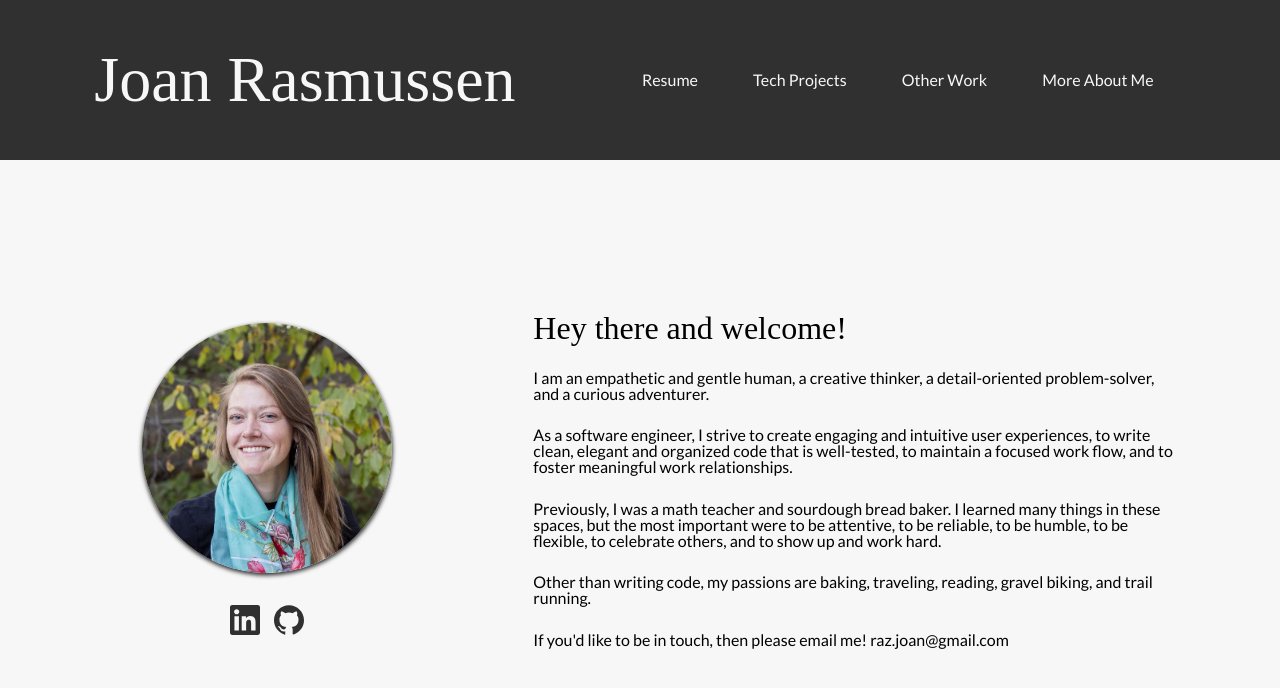
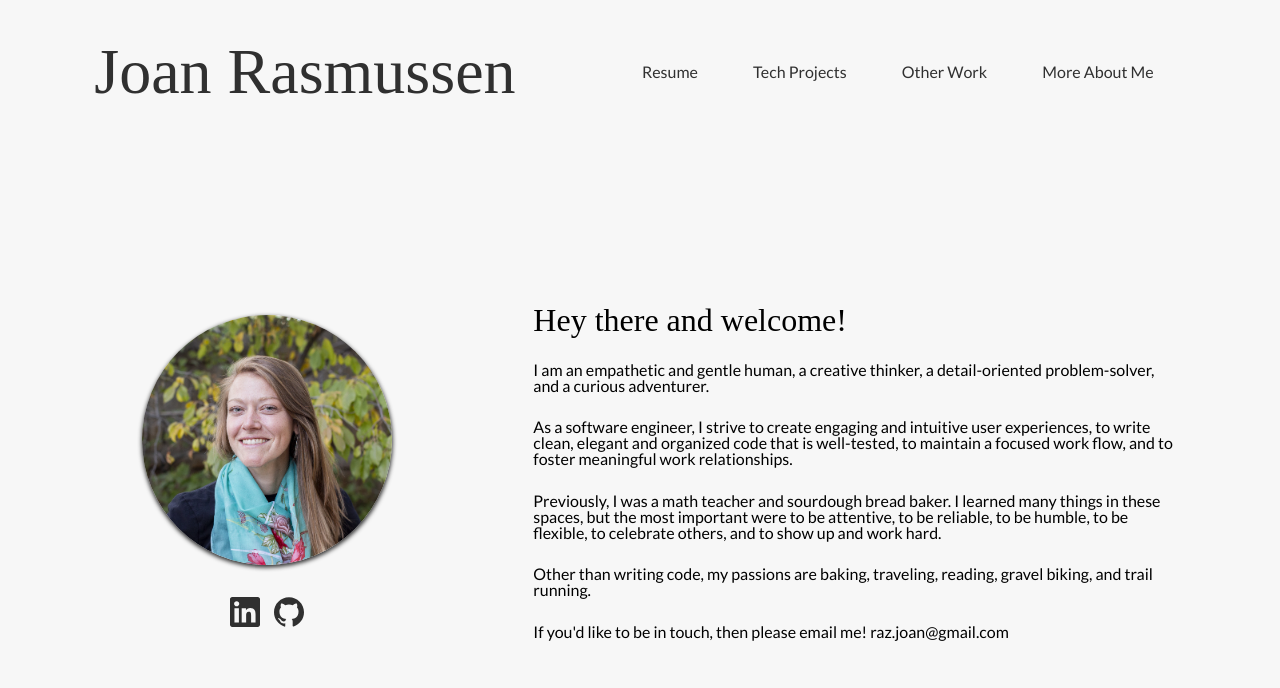
Before and after one commit to raz-joan/personal-portfolio, a React (Create React App) app: page / in a window 1280 px wide. Shown: the top 688 px of the page. Built offline with nearby package versions, Linux system fonts and the light colour scheme; a web font is replaced by a local one.

Commit message:
Update styling for header and buttons/links

```diff
--- a/src/Components/Book.js
+++ b/src/Components/Book.js
@@ -87,7 +87,7 @@ const Book = () => {
           </div>
           <div className="back">
             <div className="b1 back-content">
-              <h1>My grandmother</h1>
+              <h1>My Grandmother</h1>
               <p>She taught me all about balance 🖤</p>
               <img className='book-cover-img' src={grandma} alt='Joan and Grandma balancing on one leg.'/>
             </div>
--- a/src/SassStyles/App.scss
+++ b/src/SassStyles/App.scss
@@ -3,18 +3,27 @@
 
 header{
   @include flex(space-evenly, center);
-  background-color: $grey;
-  height: 20vh;
+  // background-color: $grey;
+  background-color: $off-white;
+  height: 18vh;
+  // box-shadow: 0.25px 2px 4px 0.5px $grey;
 
   a {
     text-decoration: none;
   }
 
   h1 {
-    color: $off-white;
+    // color: $off-white;
+    color: $grey;
     font-family: $cursive;
     font-size: 64px;
     cursor: pointer;
+
+    &:hover {
+      transform: scale(1.1);
+      transition: .5s;
+      color: $gold;
+    }
   }
 
   nav {
@@ -23,7 +32,8 @@ header{
     width: 45%;
 
     a {
-      color: $off-white;
+      // color: $off-white;
+      color: $grey;
       font-size: 16px;
       text-decoration: none;
       padding: 2% 4%;
@@ -31,8 +41,15 @@ header{
       cursor: pointer;
 
       &:hover {
-        color: $grey;
-        background-color: $off-white;
+        // color: $grey;
+        // background-color: $off-white;
+        transform: scale(1.5);
+        transition: .5s;
+        // color: $gold;
+        // color: $off-white;
+        // background-color: $grey;
+        color: $red;
+        // box-shadow: 0.25px 2px 4px 0.5px $grey;
       }
     }
   }
@@ -40,7 +57,7 @@ header{
 
 main {
   @include flex(space-evenly, center);
-  height: 80vh;
+  height: 82vh;
   width: 100%;
 
   .error {
--- a/src/SassStyles/Book.scss
+++ b/src/SassStyles/Book.scss
@@ -10,7 +10,32 @@
 
 /* Buttons */
 button {
-  @include button()
+  // @include button()
+
+  // color: $off-white;
+  color: $grey;
+  background-color: $off-white;
+  font-size: 20px;
+  border: none;
+  // text-decoration: none;
+  // padding: 1% 2%;
+  // border: 1px solid $grey;
+  // border-radius: 50px;
+  cursor: pointer;
+
+  &:hover {
+    // color: $grey;
+    // background-color: $off-white;
+    transform: scale(1.5);
+    transition: .5s;
+    // color: $gold;
+    // color: $off-white;
+    // background-color: $grey;
+    color: $green;
+    // border-radius: 50px;
+    // box-shadow: 0.25px 2px 4px 0.5px $grey;
+    // padding: 0.5% 1%;
+  }
 }
 
 /* Book */
--- a/src/SassStyles/Landing.scss
+++ b/src/SassStyles/Landing.scss
@@ -23,6 +23,12 @@
       width: 30px;
       color: $grey;
       margin: 0 7px;
+
+      &:hover {
+        transform: scale(1.5);
+        transition: .5s;
+        color: $green;
+      }
     }
   }
 
--- a/src/SassStyles/OtherWork.scss
+++ b/src/SassStyles/OtherWork.scss
@@ -19,14 +19,20 @@
     color: $grey;
     font-size: 14px;
     text-align: center;
+    // text-decoration: none;
     border-radius: 50px;
     padding: 1% 3%;
     margin: 2% auto;
     cursor: pointer;
 
+    // &:hover {
+    //   color: $off-white;
+    //   background-color: $grey;
+    // }
     &:hover {
-      color: $off-white;
-      background-color: $grey;
+      transform: scale(1.25);
+      transition: .5s;
+      color: $green;
     }
   }
 
```
